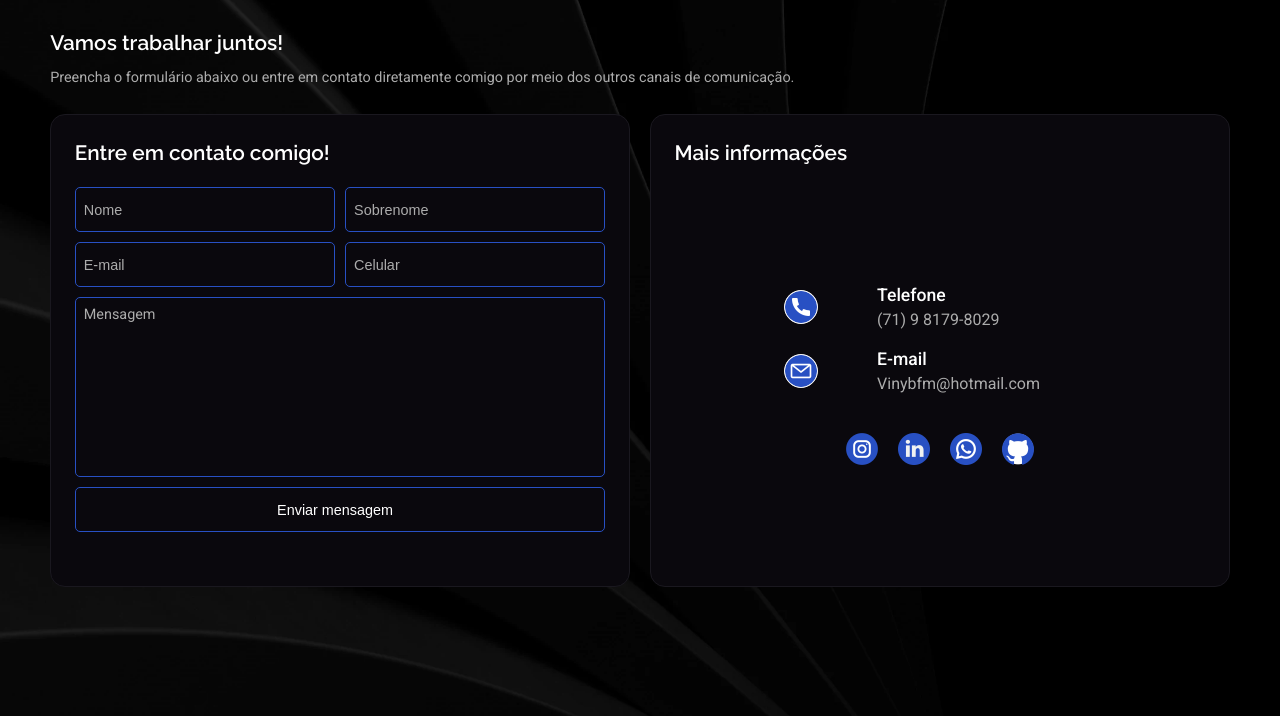
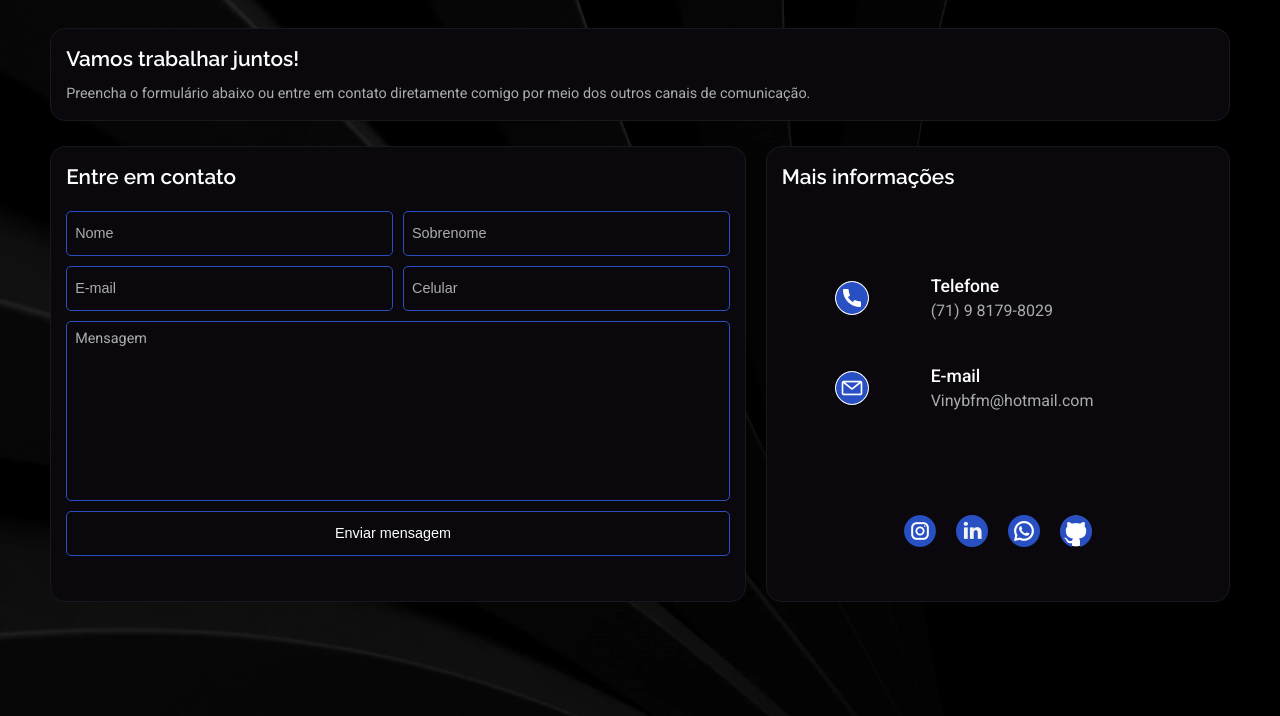
Before and after one commit to ViniciusBfm/Meu_Curriculo, a Flask app: page /contato in a window 1280 px wide. Shown: the part 84-800 px from the top of the page. Run offline with Flask 3, Linux system fonts and the light colour scheme.

Commit message:
Atualizando curriculo outubro

```diff
--- a/static/css/index.css
+++ b/static/css/index.css
@@ -689,6 +676,12 @@ main h3 {
 .contato-box{
   padding-bottom: 50px;
 }
+.contato-titulo{
+  background-color: var(--cor-principal);
+  border: 1px solid var(--cor-secundaria);
+  border-radius: var(--border--radius--padrao);
+  padding: 15px;
+}
 .vitrine {
   width: auto;
   min-height: auto;
@@ -776,10 +768,9 @@ main h3 {
   align-items: center;
   justify-content: center;
 }
-.
 .contato-titulo {
   width: 100%;
-  padding: 2%;
+  padding: 15px;
   background-color: var(--cor-principal);
 }
 .contato-titulo p {
@@ -799,11 +790,16 @@ main h3 {
   display: flex;
   flex-direction: column;
   gap: 10px;
-  width: 50%;
   background-color: var(--cor-principal);
   border-radius: var(--border--radius--padrao);
   border: 1px solid var(--cor-secundaria);
-  padding: 2%;
+  padding: 15px;
+}
+.contato-info{
+  width: 40%;
+}
+.contato form{
+  width: 60%;
 }
 .tamanho {
   width: 100%;
@@ -871,11 +867,19 @@ main h3 {
   display: flex;
   flex-direction: column;
   gap: 20px;
-  justify-content: center;
+  align-items: center;
+  justify-content: space-evenly;
+}
+.info-box-container{
+  height: 50%;
+  width: 100%;
+  display: flex;
+  flex-direction: column;
+  justify-content: space-evenly;
   align-items: center;
 }
 .info-box {
-  width: 70%;
+  width: 90%;
   display: flex;
   align-items: center;
   gap: 30px;
--- a/templates/contato.html
+++ b/templates/contato.html
@@ -21,7 +21,7 @@
       </div>
       <div class="contato-box">
         <form action="/enviar_email" method="post">
-          <h3>Entre em contato comigo!</h3>
+          <h3>Entre em contato</h3>
           <div class="input-duplo-box">
             <input placeholder="Nome" type="text" name="nome" id="" />
             <input
@@ -52,6 +52,7 @@
         <div class="contato-info">
           <h3>Mais informações</h3>
           <div class="informacoes">
+            <div class="info-box-container">
               <div class="info-box">
                 <div class="info-img">
                   <img src="../static/image/telefone.png" alt="" />
@@ -61,13 +62,14 @@
                   <h5>(71) 9 8179-8029</h5>
                 </div>
               </div>
-            <div class="info-box">
+              <div class="info-box" style="margin-top: 20px;">
                 <div class="info-img">
                   <img src="../static/image/email.png" alt="" />
                 </div>
                 <div class="info-txt">
                   <h4>E-mail</h4>
                   <h5>Vinybfm@hotmail.com</h5>
+                </div>
               </div>
             </div>
             <div class="info-redes">
--- a/templates/experiencias.html
+++ b/templates/experiencias.html
@@ -105,7 +105,7 @@
                 <p>UNICV</p>
               </div>
             </li>
-            <li>
+            <li style="margin-top: 10px;">
               <div class="curso">
                 <h4>Engenharia da Computação</h4>
               </div>
--- a/templates/portfolio.html
+++ b/templates/portfolio.html
@@ -24,8 +24,8 @@
       <div class="selecionar-portfolios">
         <button class="porfolios-btn btn fourth">Portfólios</button>
         <button class="jogos-btn btn fourth">Jogos</button>
-        <button class="servicos-btn btn fourth">Sistema de serviços</button>
-        <button class="instituicao-btn btn fourth">Site empresarial</button>
+        <button class="servicos-btn btn fourth">Site de Serviços</button>
+        <button class="instituicao-btn btn fourth">Sites Institucionais</button>
       </div>
       <div class="tipos-portfolios">
         <div class="portfolios-box">
```
Also changed, not shown: other parts of static/css/index.css (+15 -29 lines). Lines whose indentation alone changed are shown as unchanged.
